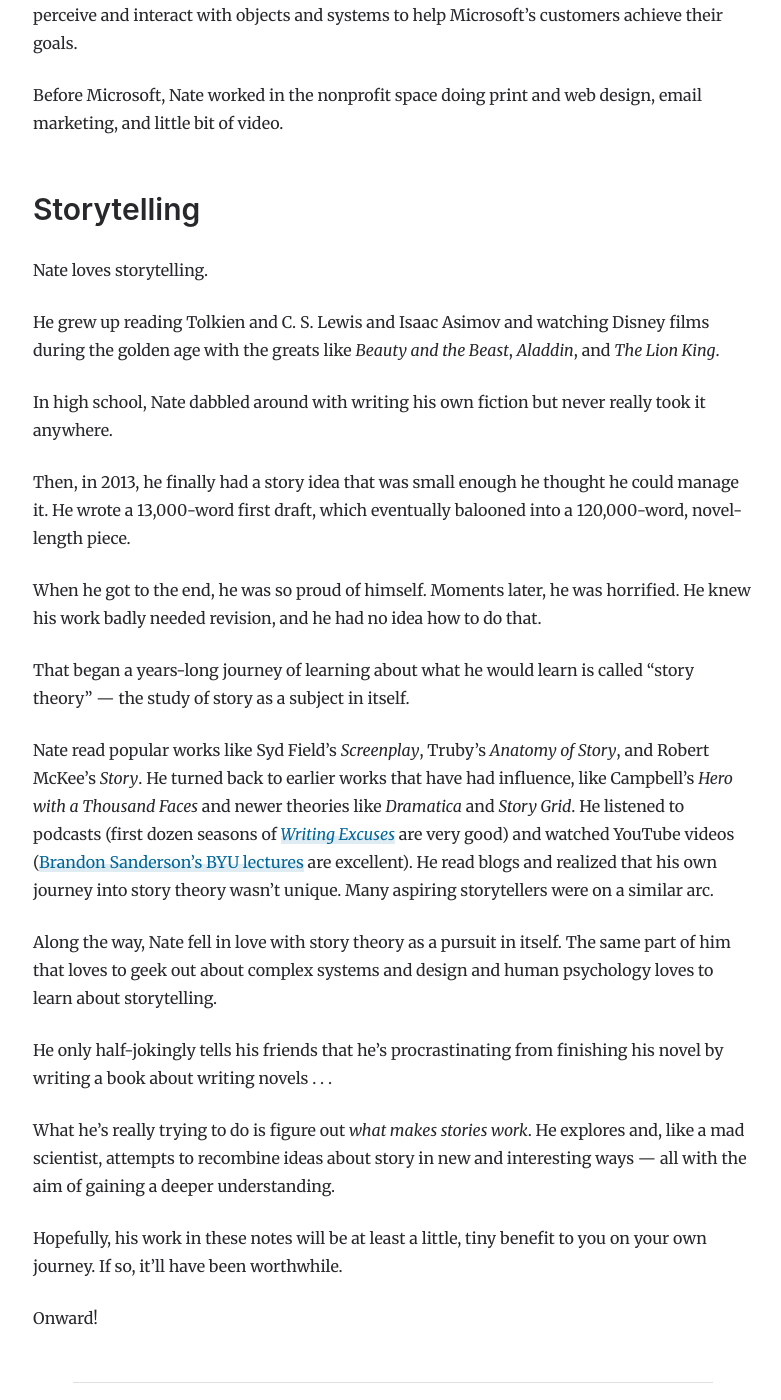
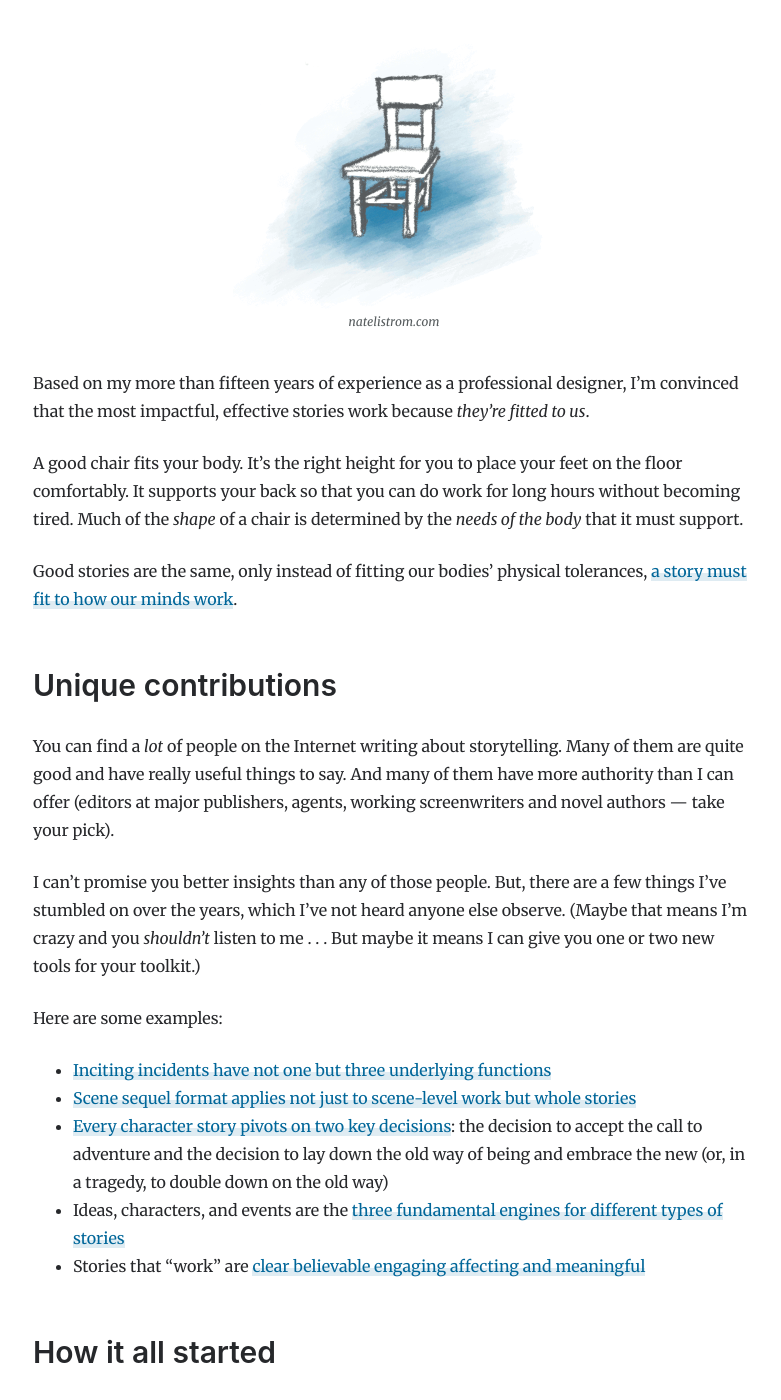
Before and after one commit to natelistrom/natelistrom.github.io, a Jekyll site: the page built from about.md, in a window 1280 px wide and 1400 px high, scrolled down 684 px. Shown: the whole window, without its empty margins (247-1028 px from the left). Built offline with Jekyll 4.4.1, drawn with Linux system fonts in a browser that asks for light colours; some of the changed text lies outside the part shown.

Commit message:
Update about page to add ergonomic storytelling and unique contributions sections, update from third person to first person

```diff
--- a/about.md
+++ b/about.md
@@ -4,42 +4,62 @@ title:  About Nate
 image:  /assets/img/natelistrom-logo-144.png
 ---
 
-# About Nate
+# About
 
-## Career
+👋 Hello, dear reader.
 
-Nate Listrom is a designer.
+I'm Nate, a designer ([LinkedIn](https://www.linkedin.com/in/natelistrom/)), storytelling enthusiast, and aspiring [fiction](https://www.natelistrom.com/stories.html) writer.
 
-He spent almost ten years [at Microsoft creating user experiences](https://www.linkedin.com/in/natelistrom/).
+In my [notes](https://www.natelistrom.com/notes.html) here, I explore ideas to help you hone your storytelling craft. My focus is long-form fiction, but the concepts apply broadly.
 
-Over the course of his time there, he focused on building enterprise tools for developer teams. He contributed to tooling for version control, compliance, and, most recently, software security.
+I publish once per month, and you can [sign up](https://www.natelistrom.com/subscribe.html) to get the latest notes as soon as they're published.
 
-He enjoyed learning about new, complex spaces and applying knowledge about how humans perceive and interact with objects and systems to help Microsoft's customers achieve their goals.
+## Ergonomic storytelling
 
-Before Microsoft, Nate worked in the nonprofit space doing print and web design, email marketing, and little bit of video.
+<img alt="An illustration of a simple wooden chair" src="assets/img/clear-engaging-affecting-meaningful-chair.png" height="320px">
 
-## Storytelling
+Based on my more than fifteen years of experience as a professional designer, I'm convinced that the most impactful, effective stories work because _they're fitted to us_.
 
-Nate loves storytelling.
+A good chair fits your body. It's the right height for you to place your feet on the floor comfortably. It supports your back so that you can do work for long hours without becoming tired. Much of the _shape_ of a chair is determined by the _needs of the body_ that it must support.
 
-He grew up reading Tolkien and C. S. Lewis and Isaac Asimov and watching Disney films during the golden age with the greats like _Beauty and the Beast_, _Aladdin_, and _The Lion King_.
+Good stories are the same, only instead of fitting our bodies' physical tolerances, [a story must fit to how our minds work](http://127.0.0.1:4000/2022/12/01/human-factors.html).
 
-In high school, Nate dabbled around with writing his own fiction but never really took it anywhere.
+## Unique contributions
 
-Then, in 2013, he finally had a story idea that was small enough he thought he could manage it. He wrote a 13,000-word first draft, which eventually balooned into a 120,000-word, novel-length piece.
+You can find a _lot_ of people on the Internet writing about storytelling. Many of them are quite good and have really useful things to say. And many of them have more authority than I can offer (editors at major publishers, agents, working screenwriters and novel authors — take your pick).
 
-When he got to the end, he was so proud of himself. Moments later, he was horrified. He knew his work badly needed revision, and he had no idea how to do that.
+I can't promise you better insights than any of those people. But, there are a few things I've stumbled on over the years, which I've not heard anyone else observe. (Maybe that means I'm crazy and you _shouldn't_ listen to me . . . But maybe it means I can give you one or two new tools for your toolkit.)
 
-That began a years-long journey of learning about what he would learn is called "story theory" &mdash; the study of story as a subject in itself.
+Here are some examples:
 
-Nate read popular works like Syd Field's _Screenplay_, Truby's _Anatomy of Story_, and Robert McKee's _Story_. He turned back to earlier works that have had influence, like Campbell's _Hero with a Thousand Faces_ and newer theories like _Dramatica_ and _Story Grid_. He listened to podcasts (first dozen seasons of _[Writing Excuses](https://writingexcuses.com)_ are very good) and watched YouTube videos ([Brandon Sanderson's BYU lectures](https://www.youtube.com/watch?v=N4ZDBOc2tX8&list=PLH3mK1NZn9QqOSj3ObrP3xL8tEJQ12-vL) are excellent). He read blogs and realized that his own journey into story theory wasn't unique. Many aspiring storytellers were on a similar arc.
+- [Inciting incidents have not one but three underlying functions](https://www.natelistrom.com/2021/07/23/inciting-incident.html)
+- [Scene sequel format applies not just to scene-level work but whole stories](https://www.natelistrom.com/2022/10/24/scene-sequel-acts.html)
+- [Every character story pivots on two key decisions](https://www.natelistrom.com/2025/04/03/map-and-mountain.html): the decision to accept the call to adventure and the decision to lay down the old way of being and embrace the new (or, in a tragedy, to double down on the old way)
+- Ideas, characters, and events are the [three fundamental engines for different types of stories](https://www.natelistrom.com/2022/11/13/mice-internal-external.html)
+- Stories that "work" are [clear believable engaging affecting and meaningful](https://www.natelistrom.com/2026/03/03/material-experience.html)
 
-Along the way, Nate fell in love with story theory as a pursuit in itself. The same part of him that loves to geek out about complex systems and design and human psychology loves to learn about storytelling.
+## How it all started
 
-He only half-jokingly tells his friends that he's procrastinating from finishing his novel by writing a book about writing novels . . .
+I grew up reading Tolkien and C. S. Lewis and Isaac Asimov and watching Disney films during the golden age with the greats like _Beauty and the Beast_, _Aladdin_, and _The Lion King_.
 
-What he's really trying to do is figure out _what makes stories work_. He explores and, like a mad scientist, attempts to recombine ideas about story in new and interesting ways &mdash; all with the aim of gaining a deeper understanding.
+In high school, I dabbled around with writing my own fiction but never really took it anywhere.
 
-Hopefully, his work in these notes will be at least a little, tiny benefit to you on your own journey. If so, it'll have been worthwhile.
+Then, in 2013, I finally had a story idea that was small enough I thought I could manage it. I wrote a 13,000-word first draft, which eventually ballooned into a 120,000-word, novel-length piece.
+
+When I got to the words, "The End," I was so proud.
+
+Then moments later, I realized I had a serious problem. I knew my story badly needed revision, and I had no idea how to do that.
+
+That began a years-long journey of learning about what I would discover is called "story theory" &mdash; the study of story as a subject in itself.
+
+I read popular works like Syd Field's _Screenplay_, Truby's _Anatomy of Story_, and Robert McKee's _Story_. I turned back to earlier works that have had influence, like Campbell's _Hero with a Thousand Faces_ and newer theories like _Dramatica_ and _Story Grid_. I listened to podcasts. (The first dozen seasons of _[Writing Excuses](https://writingexcuses.com)_ are very good) and watched YouTube videos ([Brandon Sanderson's BYU lectures](https://www.youtube.com/watch?v=N4ZDBOc2tX8&list=PLH3mK1NZn9QqOSj3ObrP3xL8tEJQ12-vL) are excellent.) I read blogs and realized that my own journey into story theory wasn't unique. Many aspiring storytellers were on a similar arc.
+
+Along the way, I fell in love with story theory as a pursuit in itself. The same part of me that loves to geek out about complex systems and design and human psychology loves to learn about storytelling.
+
+I only half-jokingly tell my friends that I'm procrastinating from finishing my novel by writing a book about writing novels . . .
+
+What I'm really trying to do is figure out _what makes stories work_.
+
+Hopefully, my work here will be at least a little, tiny benefit to you on your own journey. If so, it'll have been worthwhile.
 
 Onward!
```
